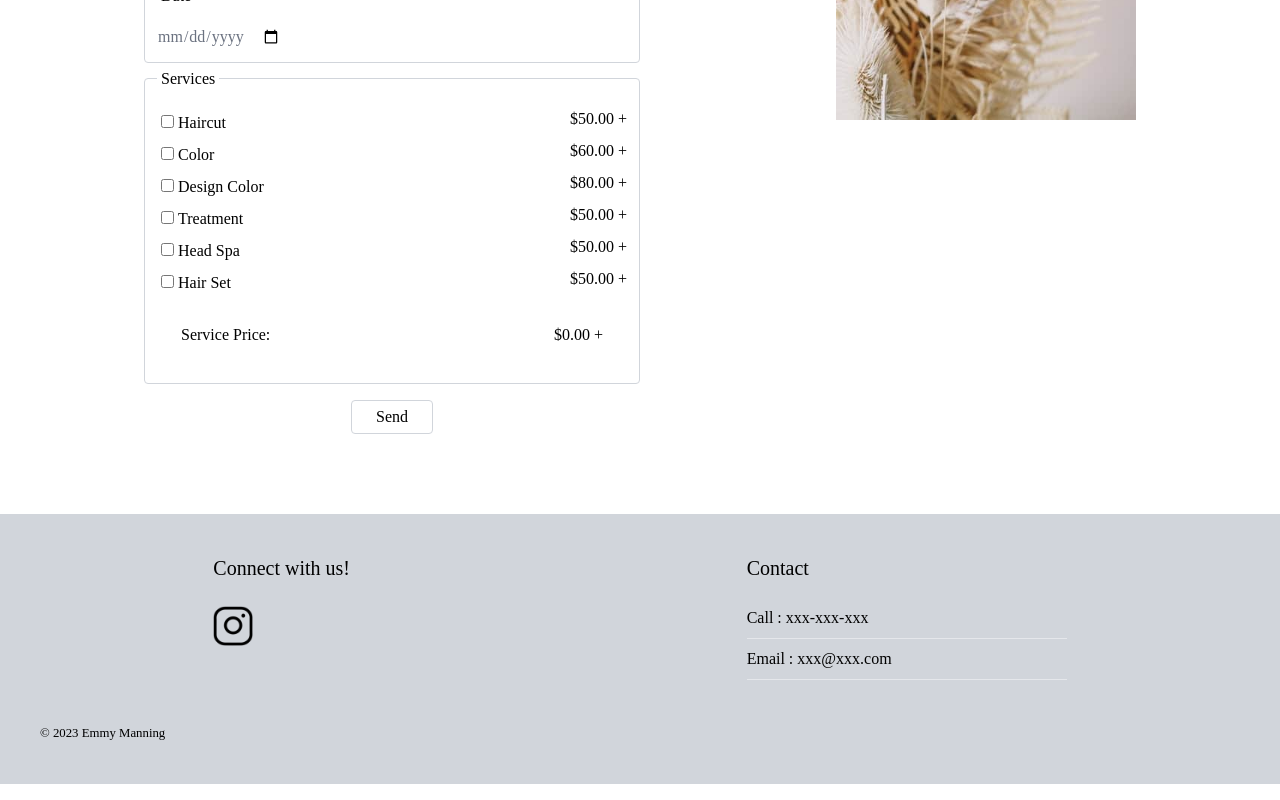
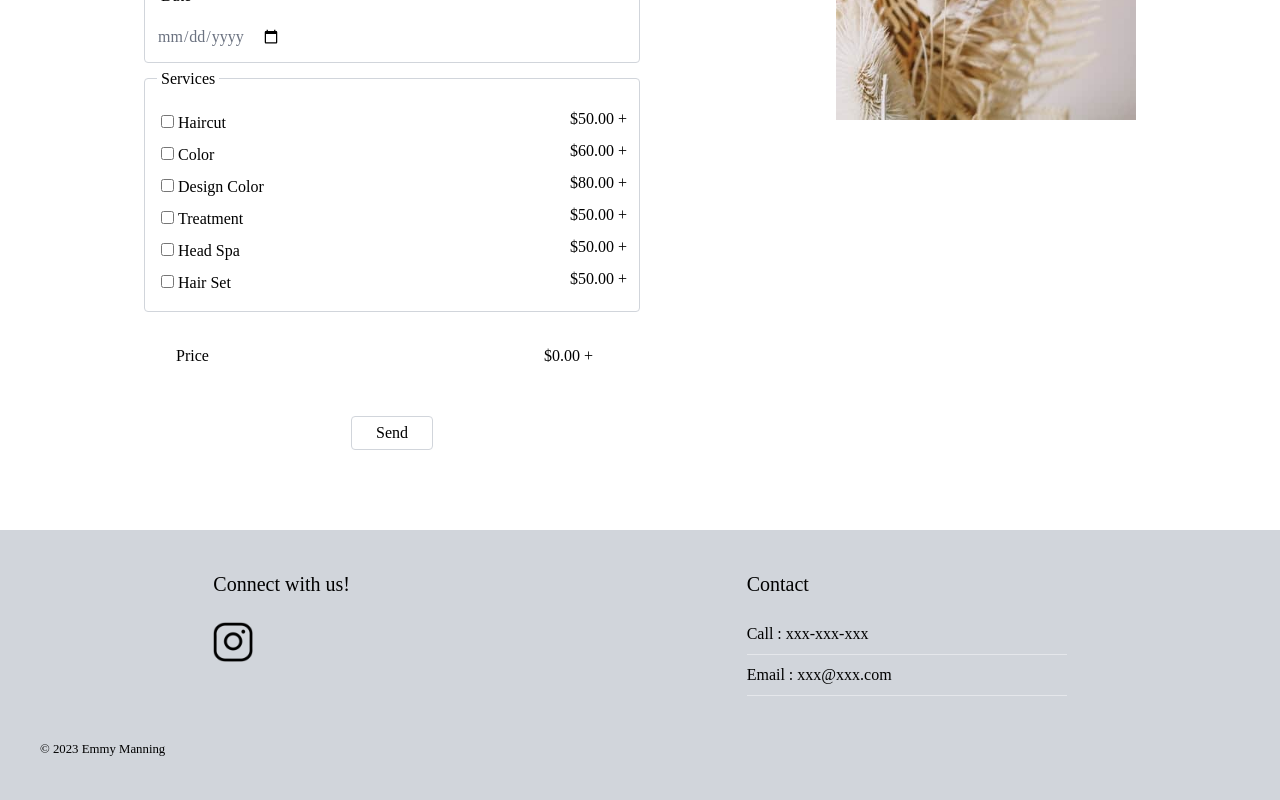
Before and after one commit to eobcre/salon-react, a React (Vite) app: page /book in a window 1280 px wide. Shown: the part 782-1582 px from the top of the page. Built offline with nearby package versions, Linux system fonts and the light colour scheme; the HTML template or start-up script is replaced by a standard one.

Commit message:
readability for getTotalPrice, total price layout fixed to show the total price in gmail

```diff
--- a/src/sections/Book.jsx
+++ b/src/sections/Book.jsx
@@ -1,8 +1,7 @@
 import { useState } from 'react';
-import EmailJS from '@emailjs/browser'; // EmailJS
+// EmailJS
+import EmailJS from '@emailjs/browser';
 import Image from '../assets/flower.jpg';
-
-const getTotalPrice = (price) => `$${price.toFixed(2)} +`;
 
 export const Book = () => {
   // EmailJS
@@ -80,6 +79,10 @@ export const Book = () => {
     }, initialValue);
 
     setTotal(totalPrice);
+  };
+
+  const getTotalPrice = (price) => {
+    return `$${price.toFixed(2)} +`;
   };
 
   // JSX
@@ -178,15 +181,19 @@ export const Book = () => {
                     </li>
                   );
                 })}
-                <li>
-                  <div className='flex justify-between'>
-                    <p className='p-6'>Service Price:</p>
-                    <div className='p-6'>{getTotalPrice(total)}</div>
-                  </div>
-                </li>
               </ul>
             </fieldset>
-            {/* Total */}
+
+            <fieldset className='flex justify-between p-8'>
+              <label htmlFor='total'>Price</label>
+              <input
+                type='text'
+                name='total'
+                value={getTotalPrice(total)}
+                className='w-16 border-none outline-none'
+              />
+            </fieldset>
+
             {/* Send button */}
             <button
               className='table mx-auto border border-gray-300 rounded mt-4 px-6 py-1 hover:bg-gray-100'
```
